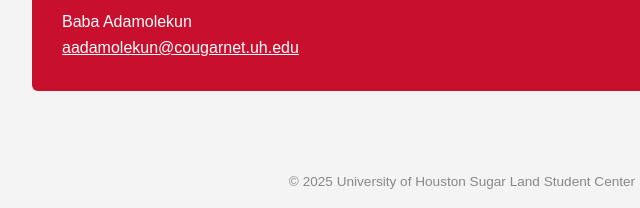
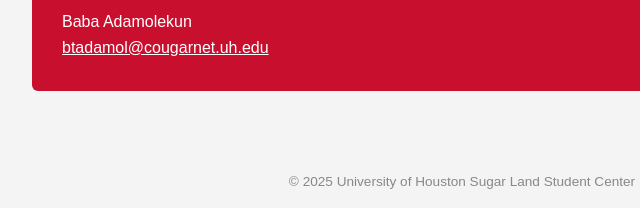
Before and after one commit to babaology/CIS-2336-PROJ, a plain HTML site: page index.html in a window 1280 px wide. Shown: the part 1237-1445 px from the top of the page, 178-818 px from the left. Drawn offline with Linux system fonts and the light colour scheme; files that its build step writes are made by us from their sources; files whose address does not match are found by name.

Commit message:
Add files via upload

```diff
--- a/index.html
+++ b/index.html
@@ -53,7 +53,7 @@
     <section id="developer-contact">
       <h2>Developer Contact</h2>
       <p>Baba Adamolekun</p>
-      <p><a href="mailto:aadamolekun@cougarnet.uh.edu">aadamolekun@cougarnet.uh.edu</a></p>
+      <p><a href="mailto:btadamol@cougarnet.uh.edu">btadamol@cougarnet.uh.edu</a></p>
     </section>
   </main>
 
```
